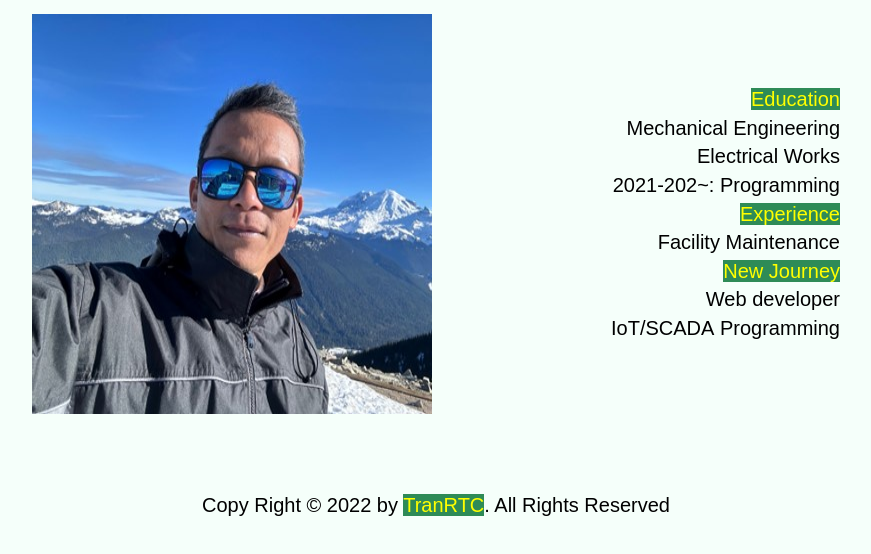
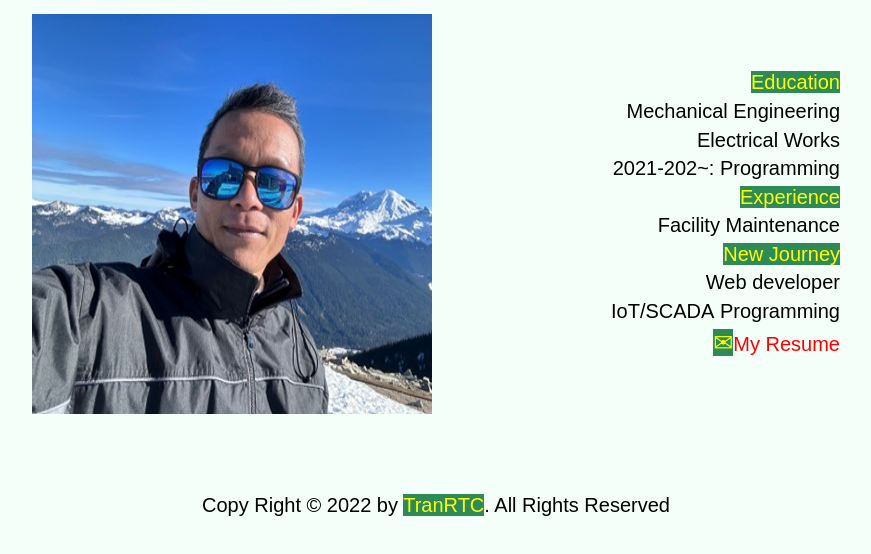
Before and after one commit to TranRTC/TranRTC.github.io, a plain HTML site: page index.html in a window 1280 px wide. Shown: the part 186-740 px from the top of the page, without its empty margins (204-1075 px from the left). Drawn offline with Linux system fonts and the light colour scheme; a web font is replaced by a local one.

Commit message:
Update index.html

```diff
--- a/index.html
+++ b/index.html
@@ -9,6 +9,8 @@
     <link rel="preconnect" href="https://fonts.googleapis.com">
 <link rel="preconnect" href="https://fonts.gstatic.com" crossorigin>
 <link href="https://fonts.googleapis.com/css2?family=Rosario&display=swap" rel="stylesheet">
+<link rel="stylesheet" href="https://cdnjs.cloudflare.com/ajax/libs/font-awesome/6.2.0/css/all.css">
+</link>
 <style>
     main{
         display: flex;
@@ -40,7 +42,13 @@
         height: 50vh;
         font-size: 2.5vh;
     }
-
+    #resume_Icon {
+        font-size: 3vh;
+    }
+    #resume_Text {
+        background-color: mintcream;
+        color: red;
+    }
 
 
 </style>
@@ -73,6 +81,7 @@
             <div id="R7"><span>New Journey</span></div>
             <div id="R8">Web&nbsp;developer</div>
             <div id="R9">IoT/SCADA&nbsp;Programming</div>
+            <div><a href="/document/MyResume.docx"><span id="resume_Icon">&#9993</span><span id="resume_Text">My Resume</span> </a></div>
 
         </div>
 
```
